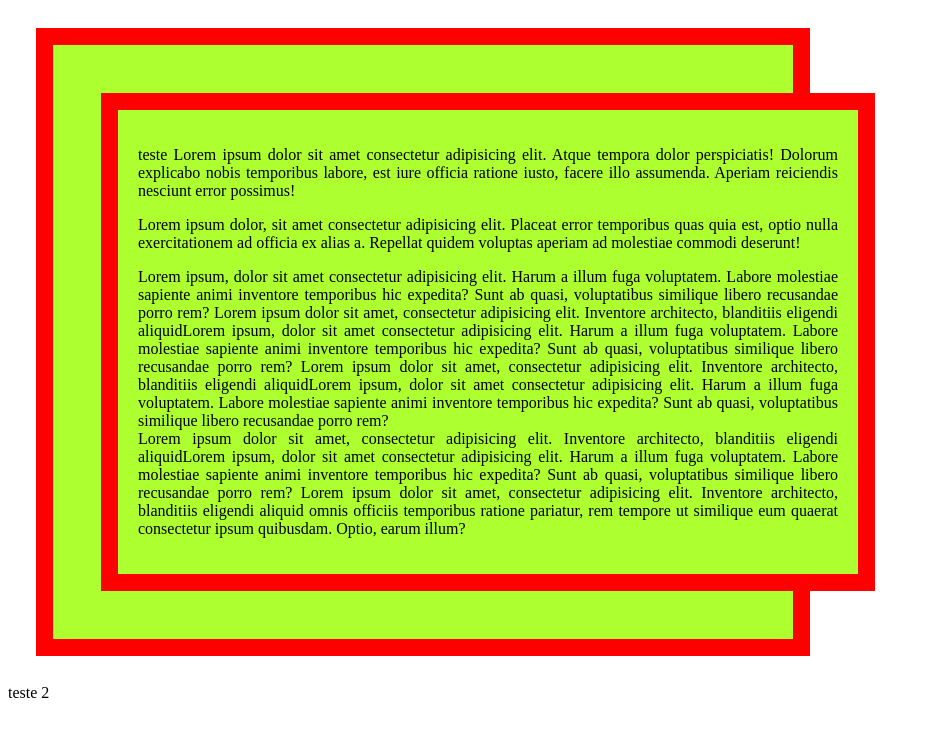
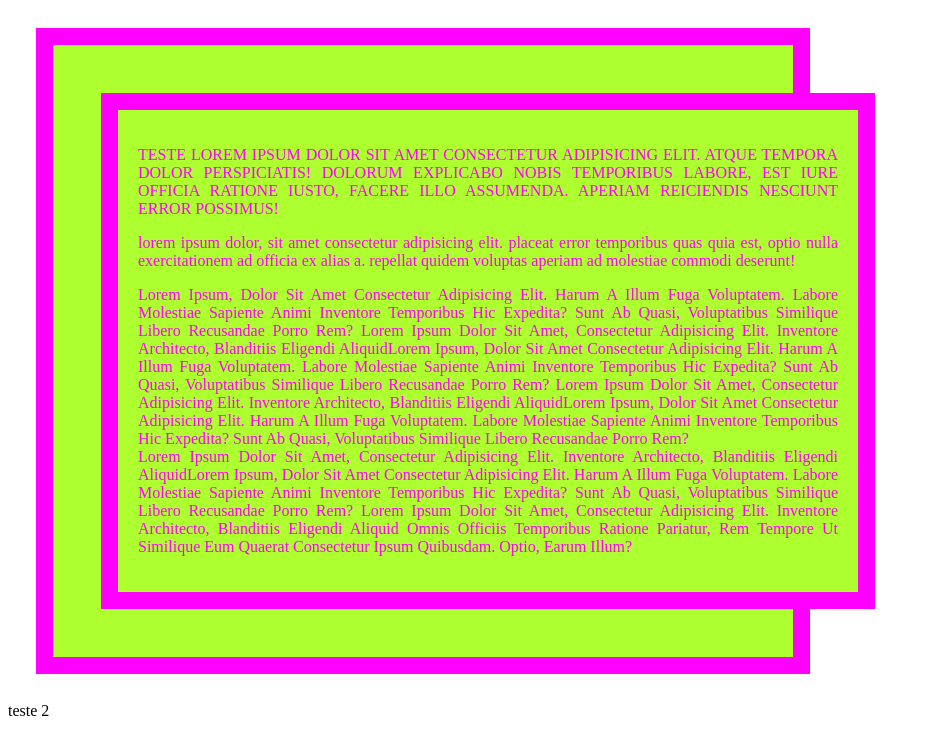
Before and after one commit to ArthurAlesi/HTML---CSS-avan-ado, a plain HTML site: page html_css_avançado/menus/horizontal_a_esquerda/teste.html in a window 1280 px wide. Shown: the whole page, without its empty margins (0-930 px from the left). Drawn offline with Linux system fonts and the light colour scheme.

Commit message:
bla bla bla

```diff
--- a/html_css_avançado/menus/horizontal_a_esquerda/estiloTeste.css
+++ b/html_css_avançado/menus/horizontal_a_esquerda/estiloTeste.css
@@ -1,8 +1,7 @@
 div{
+    color:rgb(255, 0, 255);
     margin: 28px;
     border-style: solid;
-    border-color: white;
-    border-color: red;
     border-width: 17px;;
     padding: 20px;
 width: 700px;
@@ -15,3 +14,15 @@ outline-width: 10px;
 p{
     text-align: justify;
 }
+
+p.upper{
+    text-transform: uppercase;
+}
+
+p.lower{
+    text-transform: lowercase;
+}
+
+p.cap{
+    text-transform: capitalize;
+}
--- a/html_css_avançado/menus/horizontal_a_esquerda/teste.html
+++ b/html_css_avançado/menus/horizontal_a_esquerda/teste.html
@@ -15,19 +15,19 @@
     <div>
 
         <div>
-            <p>
+            <p class="upper">
 
                 teste Lorem ipsum dolor sit amet consectetur adipisicing elit. Atque tempora dolor perspiciatis! Dolorum
                 explicabo nobis temporibus labore, est iure officia ratione iusto, facere illo assumenda. Aperiam
                 reiciendis nesciunt error possimus!
             </p>
-            <p>
+            <p class="lower">
 
                 Lorem ipsum dolor, sit amet consectetur adipisicing elit. Placeat error temporibus quas quia est, optio
                 nulla exercitationem ad officia ex alias a. Repellat quidem voluptas aperiam ad molestiae commodi
                 deserunt!
             </p>
-            <p>
+            <p class="cap">
                 Lorem ipsum, dolor sit amet consectetur adipisicing elit. Harum a illum fuga voluptatem. Labore molestiae sapiente animi inventore temporibus hic expedita? Sunt ab quasi, voluptatibus similique libero recusandae porro rem?
                 Lorem ipsum dolor sit amet, consectetur adipisicing elit. Inventore architecto, blanditiis eligendi aliquidLorem ipsum, dolor sit amet consectetur adipisicing elit. Harum a illum fuga voluptatem. Labore molestiae sapiente animi inventore temporibus hic expedita? Sunt ab quasi, voluptatibus similique libero recusandae porro rem?
                 Lorem ipsum dolor sit amet, consectetur adipisicing elit. Inventore architecto, blanditiis eligendi aliquidLorem ipsum, dolor sit amet consectetur adipisicing elit. Harum a illum fuga voluptatem. Labore molestiae sapiente animi inventore temporibus hic expedita? Sunt ab quasi, voluptatibus similique libero recusandae porro rem? <br>
```
Also changed, not shown: html_css_avançado/tabelas/estiloTabela.css (added), html_css_avançado/tabelas/tabela1.html (added).
